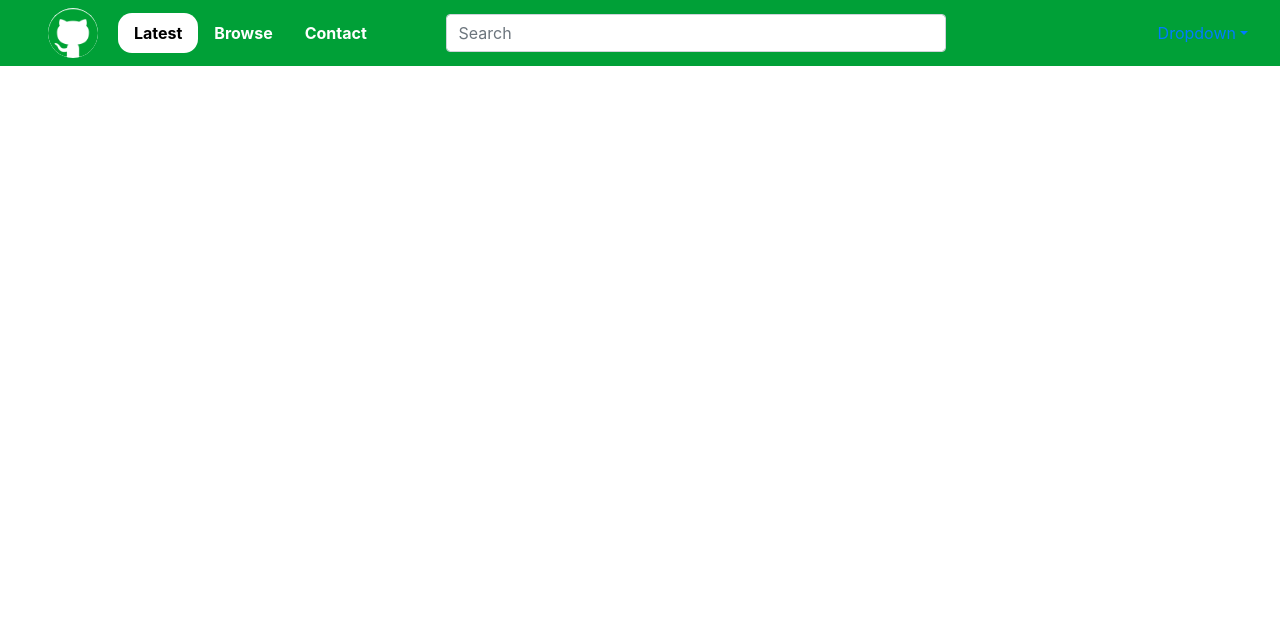
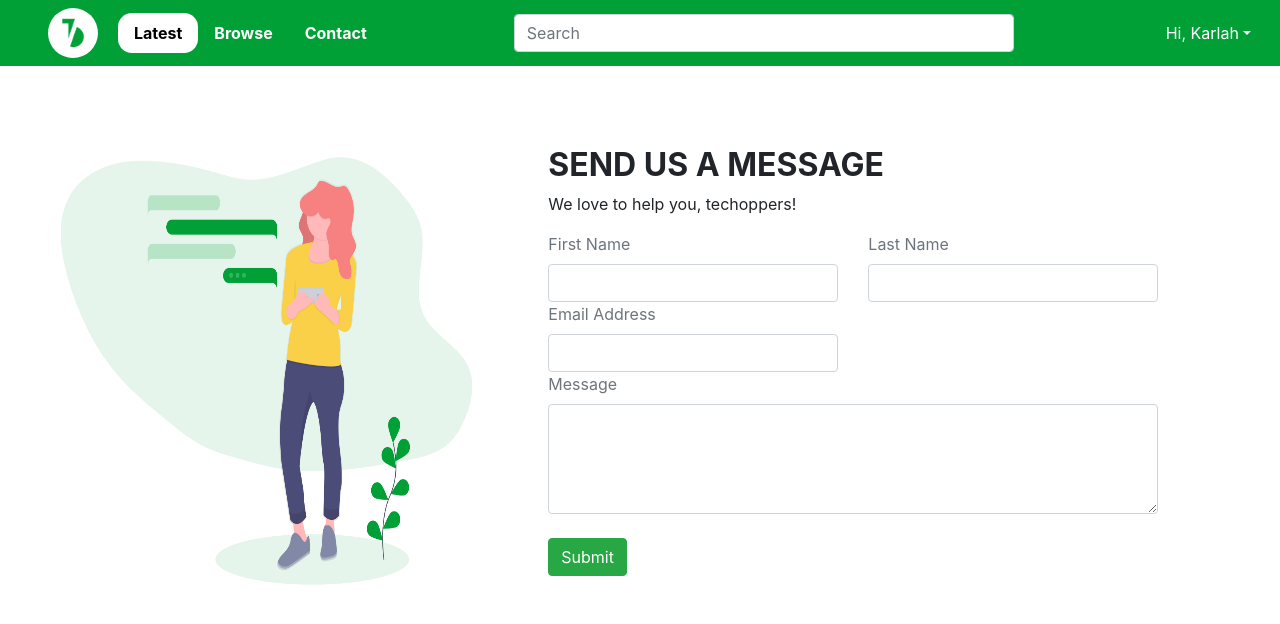
Before and after one commit to SuperHazel12/TechGit, a React (Create React App) app in the folder FrontEnd/: page / in a window 1280 px wide. Shown: the top 624 px of the page. Built offline with nearby package versions, Linux system fonts and the light colour scheme.

Commit message:
[chore][Karlah]Add contact page

```diff
--- a/FrontEnd/src/App.js
+++ b/FrontEnd/src/App.js
@@ -1,10 +1,14 @@
-import React from 'react';
-import './App.css';
-import Navbar from './components/navbar';
-
+import React from "react";
+import "./App.css";
+import Navbar from "./components/navbar";
+import Contact from "./components/contact";
 function App() {
   return (
-      <Navbar/>
+    <React.Fragment>
+      <Navbar />
+
+      <Contact />
+    </React.Fragment>
   );
 }
 
--- /dev/null
+++ b/FrontEnd/src/components/contact.js
@@ -0,0 +1,79 @@
+import React from "react";
+import "bootstrap/dist/css/bootstrap.min.css";
+import {
+  Container,
+  FormControl,
+  FormLabel,
+  Form,
+  Row,
+  Col,
+  Button,
+} from "react-bootstrap";
+import messaging from "../assets/undraw_messaging_uok8.png";
+function contact() {
+  return (
+    <>
+      {/*holding both the image and the text in a container*/}
+      <Container fluid>
+        <Row>
+          {/*to able to make a grid*/}
+          <Col xs={8} md={5}>
+            <img src={messaging} style={message} />
+          </Col>
+          <Col xs={8} md={6}>
+            <Form style={form}>
+              <h2 style={title}>SEND US A MESSAGE</h2>
+              <p>We love to help you, techoppers!</p>
+              <Row>
+                <Col>
+                  {/*able to input name and message in the form*/}
+                  <FormLabel className="text-muted">First Name</FormLabel>
+                  <FormControl type="first name" style={adjust}></FormControl>
+                </Col>
+                <Col>
+                  <FormLabel className="text-muted">Last Name</FormLabel>
+                  <FormControl type="last name"></FormControl>
+                </Col>
+              </Row>
+              <Row>
+                <Col>
+                  <FormLabel className="text-muted">Email Address</FormLabel>
+                  <FormControl type="email address"></FormControl>
+                </Col>
+                <Col></Col>
+              </Row>
+              <FormLabel className="text-muted">Message</FormLabel>
+              <FormControl as="textarea" rows="4"></FormControl>
+              <br />
+              <Button variant="success" type="submit">
+                Submit
+              </Button>
+            </Form>
+          </Col>
+        </Row>
+      </Container>
+    </>
+  );
+}
+
+export default contact;
+{
+  /*for the styles*/
+}
+const message = {
+  width: "100%",
+  height: "100%",
+  marginTop: 50,
+};
+
+const title = {
+  fontWeight: "bold",
+};
+
+const form = {
+  paddingTop: 80,
+};
+
+const adjust = {
+  paddingRight: 30,
+};
--- a/FrontEnd/src/components/navbar.js
+++ b/FrontEnd/src/components/navbar.js
@@ -1,12 +1,7 @@
 import React from "react";
 import "bootstrap/dist/css/bootstrap.min.css";
-import {
-  NavDropdown,
-  Navbar,
-  FormControl,
-  Form,
-} from "react-bootstrap";
-import logo from "../assets/logo.png";
+import { Dropdown, Navbar, FormControl, Form } from "react-bootstrap";
+import logo from "../assets/Picture1.png";
 
 function navbar() {
   return (
@@ -42,17 +37,21 @@ function navbar() {
             />
           </Form>
         </Navbar.Collapse>
-        <Navbar.Collapse className="justify-content-end">
-          <NavDropdown title="Dropdown">
-            <NavDropdown.Item href="#action/3.1">View Profile</NavDropdown.Item>
-            <NavDropdown.Item href="#action/3.2">
-              Edit Profile
-            </NavDropdown.Item>
-            <NavDropdown.Item href="#action/3.3">Log Out</NavDropdown.Item>
-            <NavDropdown.Divider />
-          </NavDropdown>
-          <Navbar.Text></Navbar.Text>
-        </Navbar.Collapse>
+
+        <Dropdown style={dropdown}>
+          <Dropdown.Toggle
+            variant="success"
+            id="dropdown-basic"
+            style={dropdownone}
+          >
+            Hi, Karlah
+          </Dropdown.Toggle>
+          <Dropdown.Menu>
+            <Dropdown.Item href="#viewprofile">View Profile</Dropdown.Item>
+            <Dropdown.Item href="#editprofile">Edit Profile</Dropdown.Item>
+            <Dropdown.Item href="#">Log Out</Dropdown.Item>
+          </Dropdown.Menu>
+        </Dropdown>
       </Navbar>
     </>
   );
@@ -89,3 +88,14 @@ const techlogo = {
 const search = {
   width: 500,
 };
+
+const dropdown = {
+  backgroundColor: "#00A037",
+  borderColor: "#00A037",
+};
+
+const dropdownone = {
+  backgroundColor: "#00A037",
+  borderColor: "#00A037",
+  FontWeight: "bold",
+};
```
